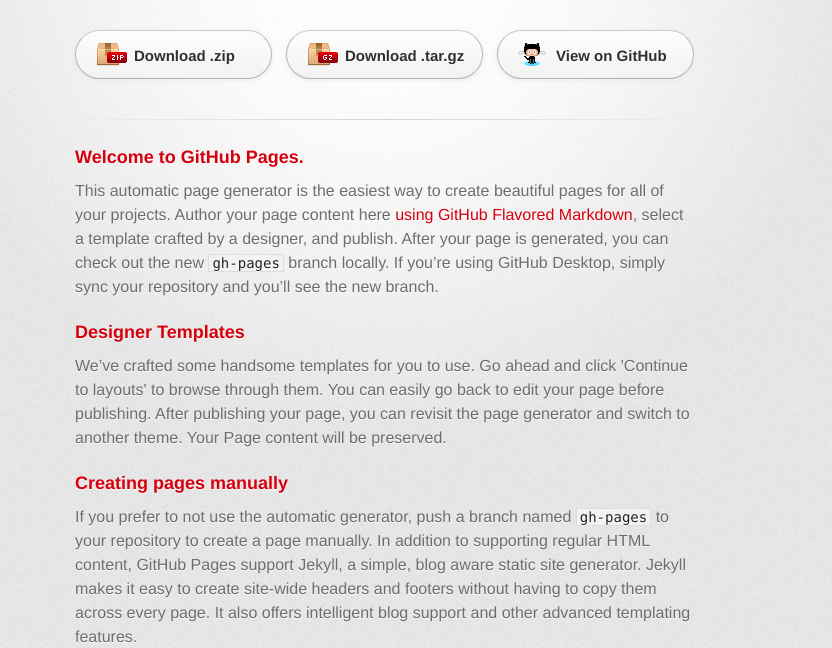
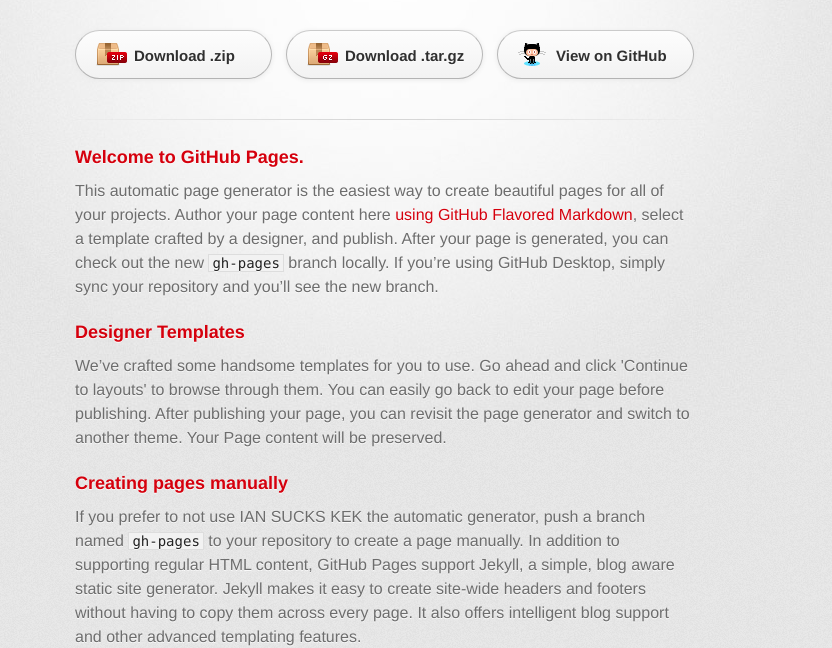
Before and after one commit to froghat/TappyDragonML_iOS, a plain HTML site: page index.html in a window 1280 px wide. Shown: the part 158-806 px from the top of the page, without its empty margins (255-1087 px from the left). Drawn offline with Linux system fonts and the light colour scheme; a web font is replaced by a local one.

Commit message:
test commit

```diff
--- a/index.html
+++ b/index.html
@@ -44,7 +44,7 @@
 <h3>
 <a id="creating-pages-manually" class="anchor" href="#creating-pages-manually" aria-hidden="true"><span aria-hidden="true" class="octicon octicon-link"></span></a>Creating pages manually</h3>
 
-<p>If you prefer to not use the automatic generator, push a branch named <code>gh-pages</code> to your repository to create a page manually. In addition to supporting regular HTML content, GitHub Pages support Jekyll, a simple, blog aware static site generator. Jekyll makes it easy to create site-wide headers and footers without having to copy them across every page. It also offers intelligent blog support and other advanced templating features.</p>
+<p>If you prefer to not use IAN SUCKS KEK the automatic generator, push a branch named <code>gh-pages</code> to your repository to create a page manually. In addition to supporting regular HTML content, GitHub Pages support Jekyll, a simple, blog aware static site generator. Jekyll makes it easy to create site-wide headers and footers without having to copy them across every page. It also offers intelligent blog support and other advanced templating features.</p>
 
 <h3>
 <a id="authors-and-contributors" class="anchor" href="#authors-and-contributors" aria-hidden="true"><span aria-hidden="true" class="octicon octicon-link"></span></a>Authors and Contributors</h3>
@@ -62,7 +62,6 @@
           This page was generated by <a href="https://pages.github.com">GitHub Pages</a>. Tactile theme by <a href="https://twitter.com/jasonlong">Jason Long</a>.
         </footer>
 
-
       </div>
     </div>
   </body>
```
